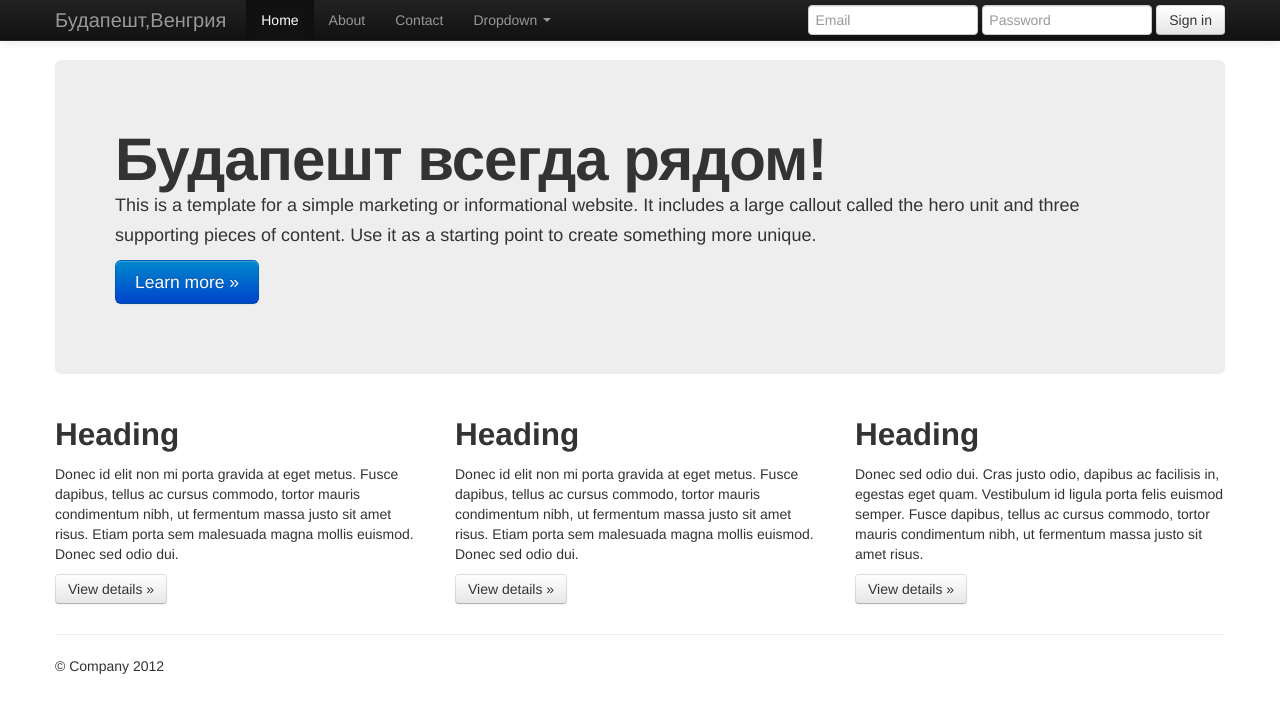
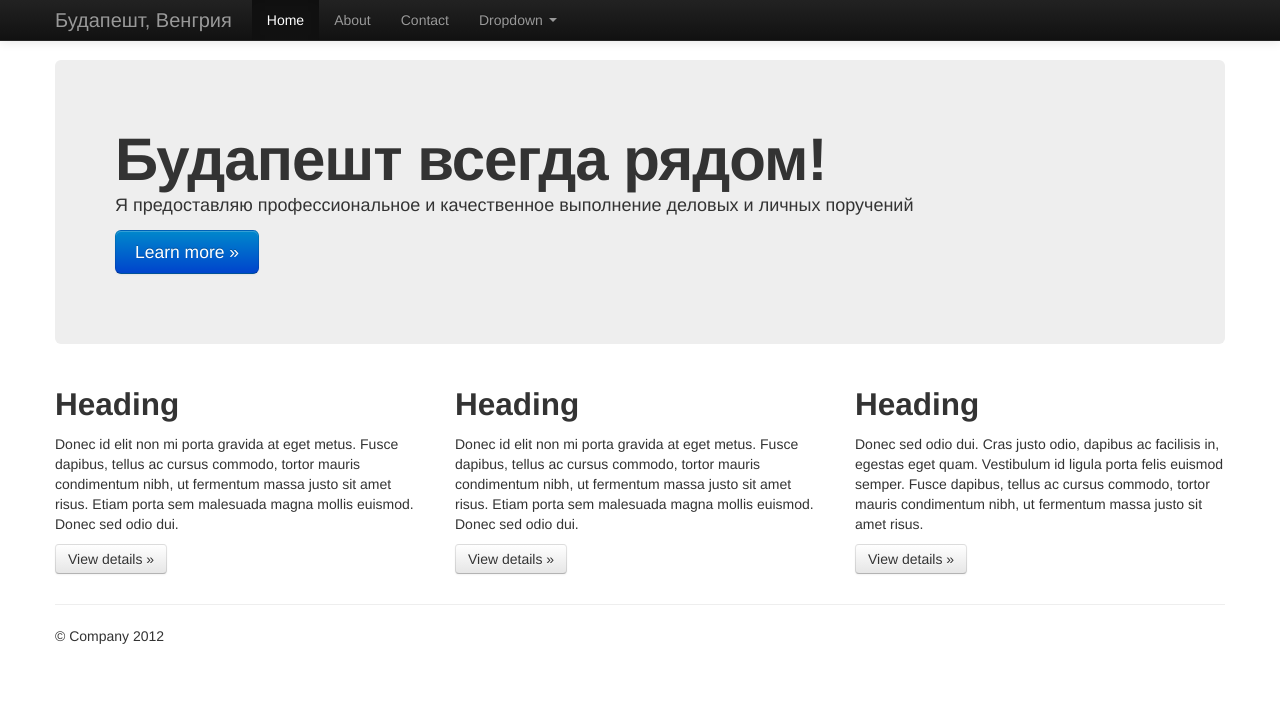
Before and after one commit to travelhu/budapest1_eu, a plain HTML site: page index.html in a window 1280 px wide. Drawn offline with nearby package versions, Linux system fonts and the light colour scheme.

Commit message:
initial config

```diff
--- a/index.html
+++ b/index.html
@@ -7,7 +7,7 @@
         <meta charset="utf-8">
         <meta http-equiv="X-UA-Compatible" content="IE=edge,chrome=1">
         <title>Ваш Представитель в Будапеште, Венгрия</title>
-        <meta name="description" content="Будапешт, Венгрия, помощь,">
+        <meta name="description" content="Будапешт, Венгрия, сотрудничество, помощь,">
         <meta name="viewport" content="width=device-width">
 
         <link rel="stylesheet" href="css/bootstrap.min.css">
@@ -37,7 +37,7 @@
                         <span class="icon-bar"></span>
                         <span class="icon-bar"></span>
                     </a>
-                    <a class="brand" href="#">Будапешт,Венгрия</a>
+                    <a class="brand" href="#">Будапешт, Венгрия</a>
                     <div class="nav-collapse collapse">
                         <ul class="nav">
                             <li class="active"><a href="#">Home</a></li>
@@ -56,11 +56,7 @@
                                 </ul>
                             </li>
                         </ul>
-                        <form class="navbar-form pull-right">
-                            <input class="span2" type="text" placeholder="Email">
-                            <input class="span2" type="password" placeholder="Password">
-                            <button type="submit" class="btn">Sign in</button>
-                        </form>
+
                     </div><!--/.nav-collapse -->
                 </div>
             </div>
@@ -71,7 +67,7 @@
             <!-- Main hero unit for a primary marketing message or call to action -->
             <div class="hero-unit">
                 <h1>Будапешт всегда рядом!</h1>
-                <p>This is a template for a simple marketing or informational website. It includes a large callout called the hero unit and three supporting pieces of content. Use it as a starting point to create something more unique.</p>
+                <p>Я предоставляю профессиональное и качественное выполнение деловых и личных поручений</p>
                 <p><a class="btn btn-primary btn-large">Learn more &raquo;</a></p>
             </div>
 
```
